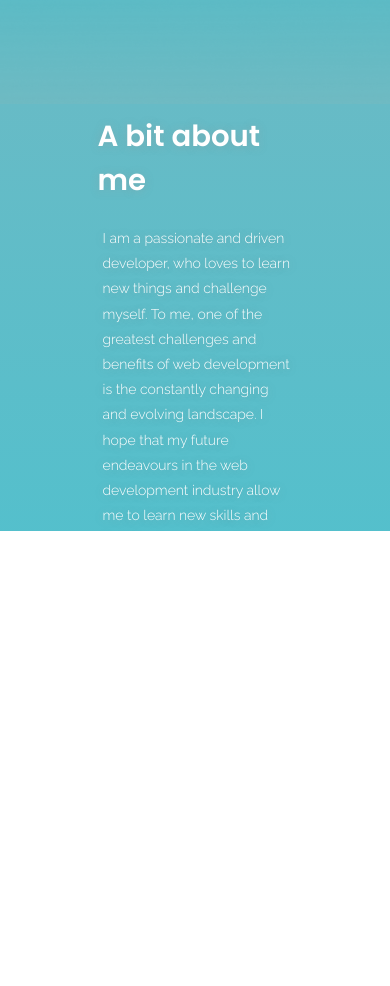
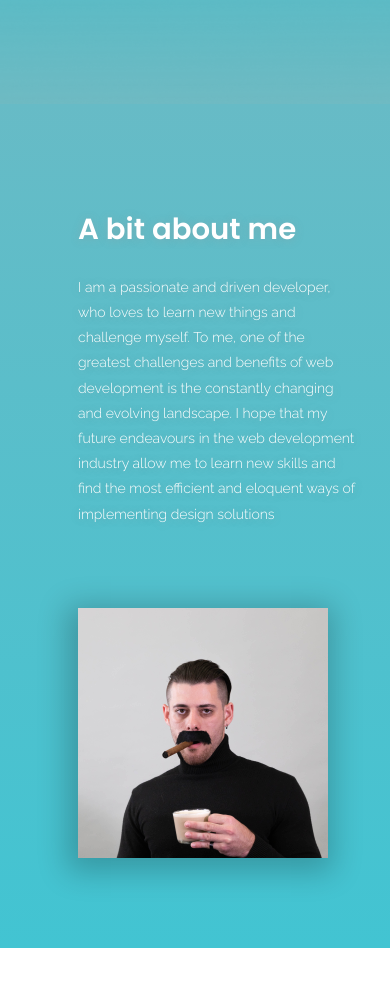
Before and after one commit to LukeF-stack/personal-portfolio-spa, a website: page src/index.html in a window 390 px wide. Shown: the part 740-1726 px from the top of the page. Drawn offline with nearby package versions, Linux system fonts and the light colour scheme; a script that the page names is missing.

Commit message:
about section basic mobile responsive

```diff
--- a/src/styles.css
+++ b/src/styles.css
@@ -505,8 +505,14 @@ button:focus {
 .about-bio {
   margin: auto 0;
   grid-row: 2;
-  width: 20vw;
+  width: 30vw;
   min-width: 50vmin;
+  /* padding: 10vmax 0 0 0; */
+  min-width: 280px;
+}
+
+.about-bio .bio {
+  padding: 0;
 }
 
 .about-wrapper {
@@ -520,7 +526,7 @@ button:focus {
 .me {
   width: 40%;
   margin: auto 0;
-  min-width: 40vmin;
+  min-width: 250px;
   padding: 8vmax 0;
 }
 .me img {
@@ -972,4 +978,7 @@ button:focus {
     width: 18px;
     height: fit-content;
   }
+  .about-bio {
+    padding: 10vmax 0 0 0;
+  }
 }
```
